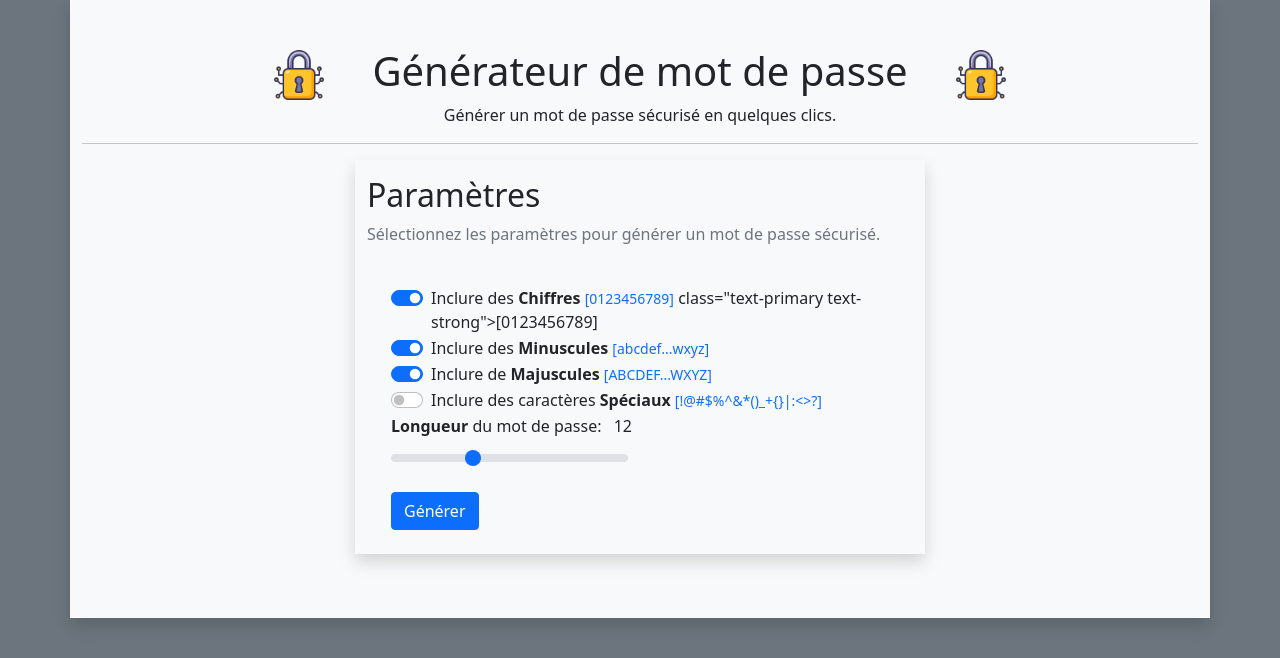
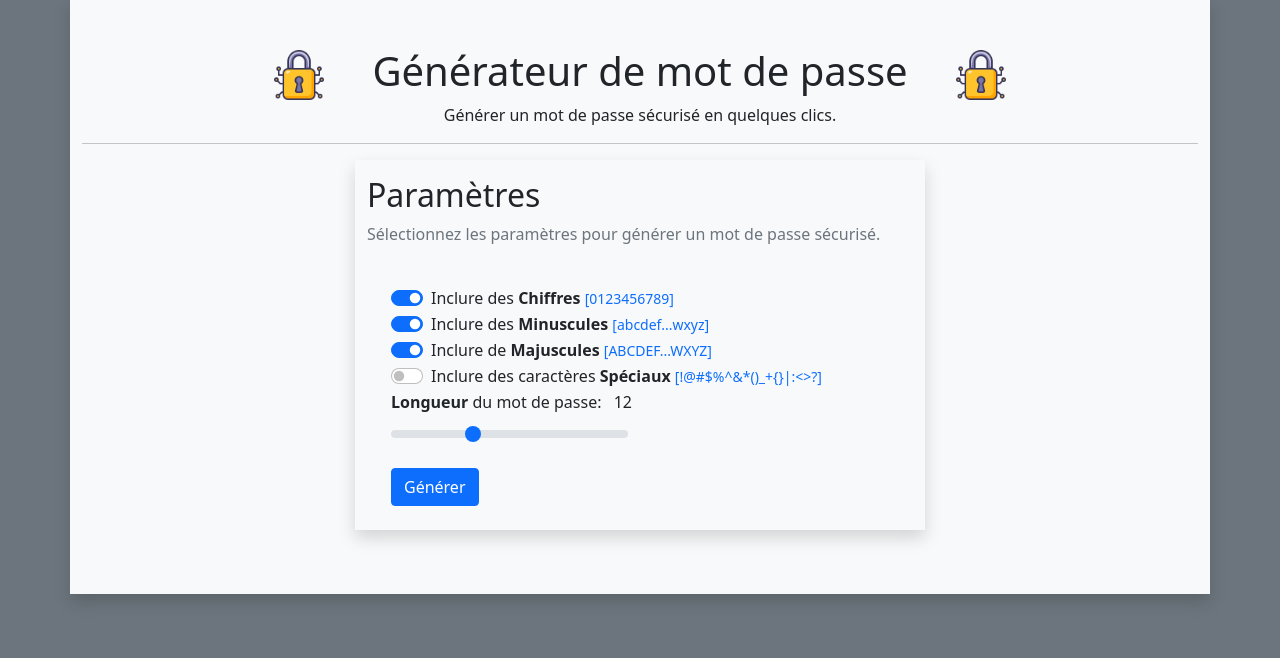
Before and after one commit to Pyodin/GenPassword, a Django app: page / in a window 1280 px wide. Shown: the part 49-707 px from the top of the page. Run offline with Django 5.2, Linux system fonts and the light colour scheme.

```diff
--- a/core/templates/core/index.html
+++ b/core/templates/core/index.html
@@ -41,7 +41,6 @@
             <input class="form-check-input" type="checkbox" id="numbersChecked" name="numbersChecked" {% if form.numbersChecked %}checked{% endif %}>
             <label class="form-check-label" for="numbersChecked">Inclure des <strong>Chiffres</strong> <small
                 class="text-primary text-strong">[0123456789]</small></label>
-            class="text-primary text-strong">[0123456789]</small></label>
           </div>
           <div class="form-check form-switch">
             <input class="form-check-input" type="checkbox" id="lowerChecked" name="lowerChecked" {% if form.lowerChecked %}checked{% endif %}>
```
